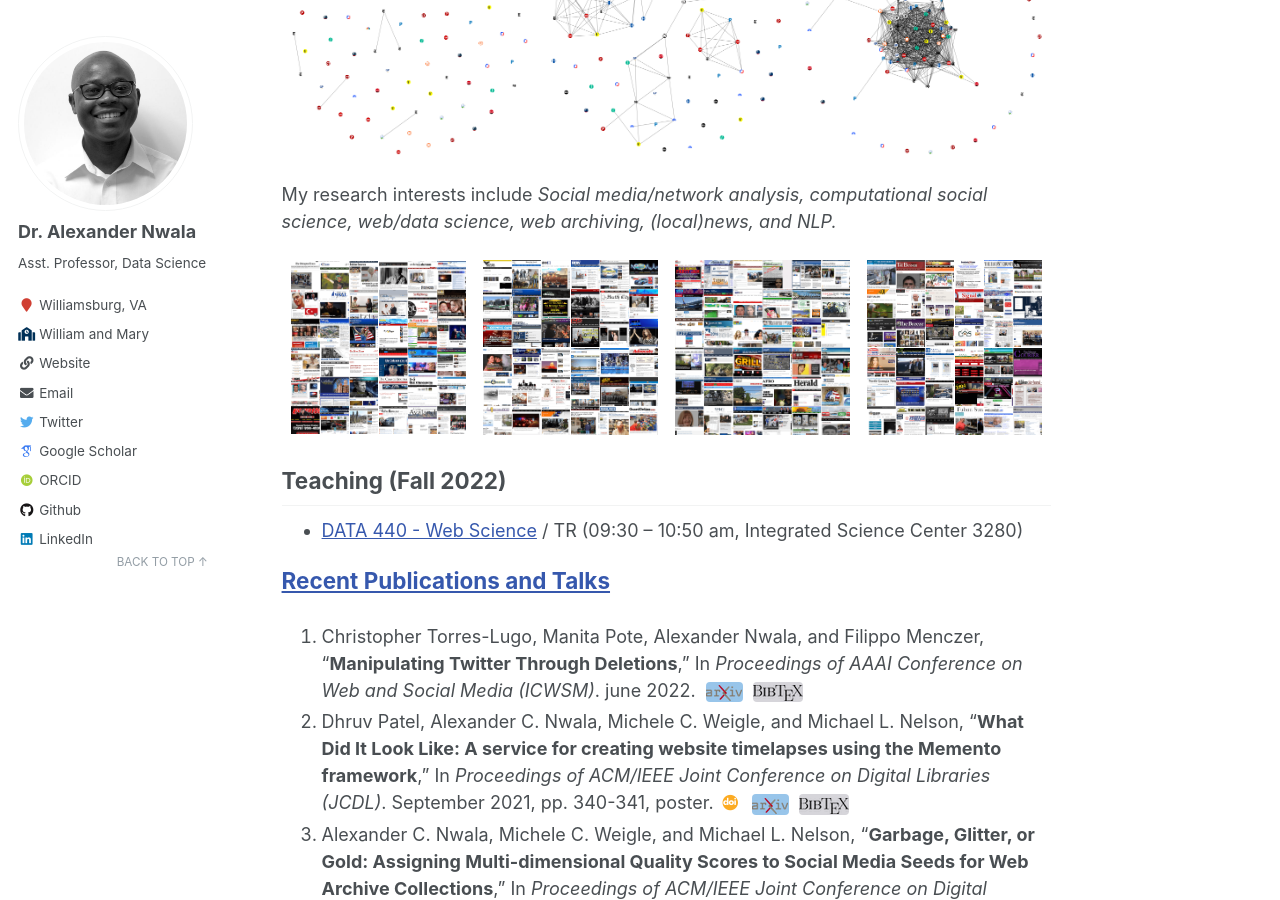
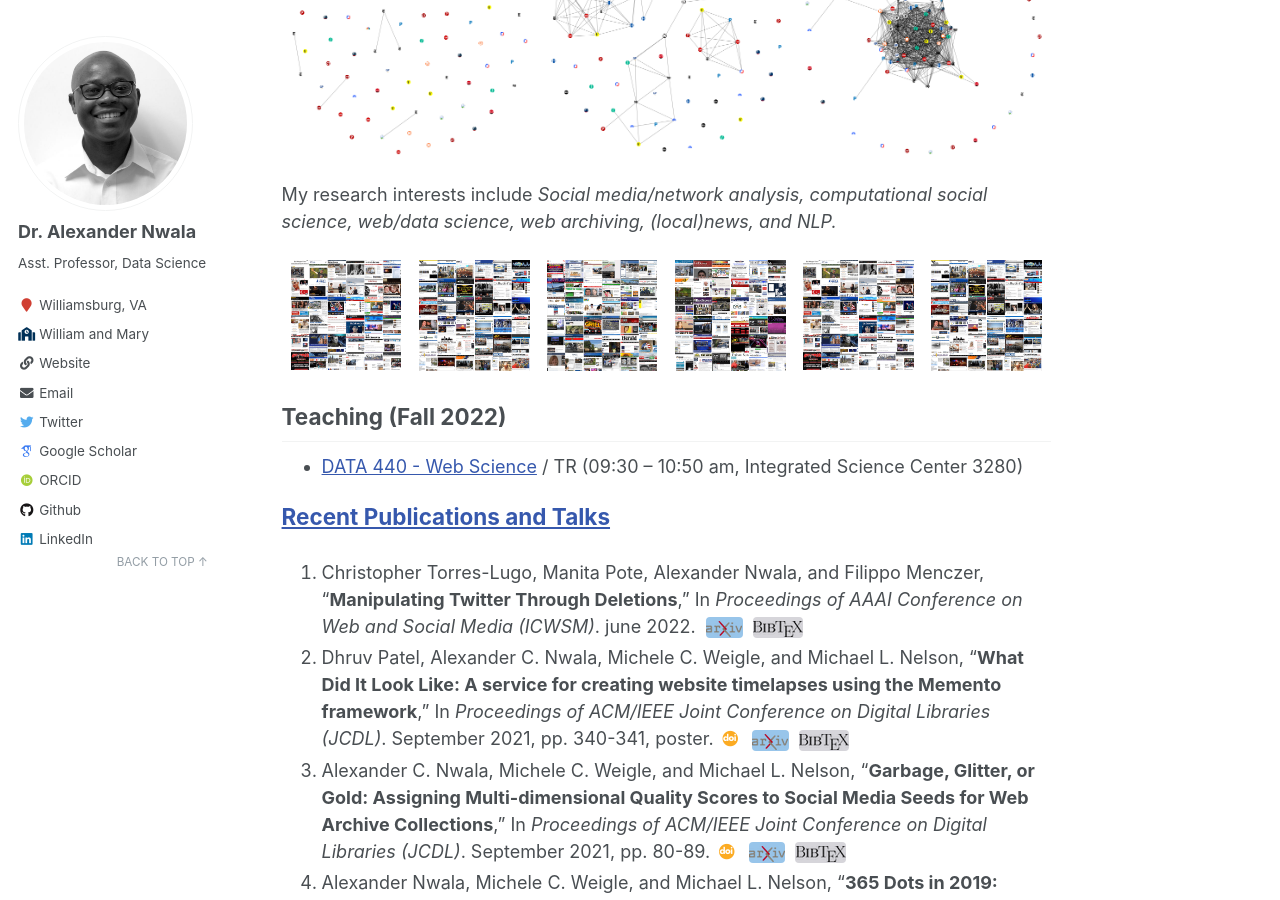
Before and after one commit to xandernwala/xandernwala.github.io, a Jekyll site: the page built from _pages/about.md, in a window 1280 px wide and 900 px high, scrolled down 405 px. Built offline with Jekyll 4.4.1, drawn with Linux system fonts in a browser that asks for light colours; some web fonts are replaced.

Commit message:
adding images in research

```diff
--- a/_pages/about.md
+++ b/_pages/about.md
@@ -58,6 +58,17 @@ My research interests include *Social media/network analysis, computational soci
         <img src="/images/research/LMG3.png" alt="Mueller report story graph" class="img">
       </a>
     </td>
+    <td style="border: 1px solid white; border-collapse: collapse;">
+      <a href="https://web.archive.org/storygraph/graphs/usa/#cursor=135&hist=1440&t=2019-03-24T22:32:21" target="_blank" title="Click me! Mueller report story graph">
+        <img src="/images/research/LMG0.png" alt="Mueller report story graph" class="img">
+      </a>
+    </td>
+    <td style="border: 1px solid white; border-collapse: collapse;">
+      <a href="https://web.archive.org/storygraph/graphs/usa/#cursor=135&hist=1440&t=2019-03-24T22:32:21" target="_blank" title="Click me! Mueller report story graph">
+        <img src="/images/research/LMG1.png" alt="Mueller report story graph" class="img">
+      </a>
+    </td>
+
   </tr>
 </table>
 
```
Also changed, not shown: _pages/research.md (+1 -1 lines).
